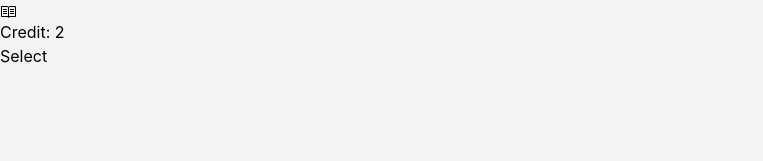
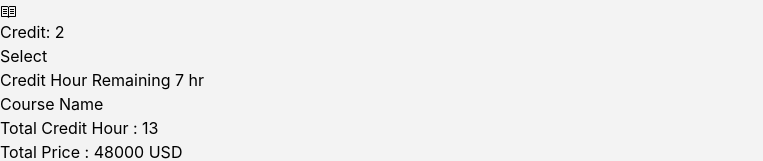
Before and after one commit to farhanAfrad/course-roaster, a React (Vite) app: page / in a window 1280 px wide. Shown: the part 4024-4185 px from the top of the page, without its empty margins (0-763 px from the left). Before the commit the page ends 4092 px from the top, so only its background shows below. Built offline with nearby package versions, Linux system fonts and the light colour scheme.

Commit message:
if selected button is cliked course name will be showed in the cart, course name section functionality added

```diff
--- a/src/App.jsx
+++ b/src/App.jsx
@@ -5,19 +5,32 @@ import Cart from './components/Cart/Cart'
 import { useState } from 'react'
 
 function App() {
-  const [cart,setCart] = useState([]);
+  const [courseIncart,setCourseCart] = useState([]);
 
   const handleSelectToCart = (course) =>{
-    const newCart = [...cart,course];
-    setCart(newCart);
+    // console.log(courseIncart);
+    let newC = [];
+    for(let crs of courseIncart){
+      if(crs.id === course.id){
+        continue;
+      }
+      else{
+        newC = [...courseIncart,course];
+      }
+    }
+    // const newCart = [...courseIncart,course];
+    // setCourseCart(newCart);
+     setCourseCart(newC);
+
   }
+
 
   return (
     <>
       <Header></Header>
       <main className='w-11/12 mx-auto md:flex gap-6'>
         <Courses handleSelectToCart={handleSelectToCart}></Courses>
-        <Cart cart={cart}></Cart>
+        <Cart courseIncart={courseIncart}></Cart>
       </main>
     </>
   )
--- a/src/components/Cart/Cart.jsx
+++ b/src/components/Cart/Cart.jsx
@@ -1,18 +1,32 @@
-import DisplayCart from "../Display Cart/DisplayCart";
+
 import PropTypes from 'prop-types'
+// import List from '../List/List';
 
-const Cart = ({cart}) => {
+const Cart = ({courseIncart}) => {
+    //  console.log(courseIncart);
+    // const {course_name} = courseIncart;
 
+    // console.log(course_name);
     return (
-        <div>
-            {
-                cart.map(course => <DisplayCart key={course.id} course={course}></DisplayCart>)
-            }
+        <div className="w-1/4 bg-white p-6 rounded-xl h-min">
+            <h3 className="mb-4 text-lg font-bold text-blue-500">Credit Hour Remaining 7 hr</h3>
+            <div className="pt-4 pb-6 border-t-2 border-b-2">
+                <h2 className="text-xl font-bold">Course Name</h2>
+                <ol className="list-decimal ml-5 mt-5 text-gray-700">
+                   {
+                    courseIncart.map(course => <li key={course.id}>{course.course_name}</li>)
+                   }
+
+                </ol>
+            </div>
+
+            <p className="py-4 border-b-2 text-gray-600 font-semibold">Total Credit Hour : 13</p>
+            <p className="py-4 text-gray-600 font-semibold">Total Price : 48000 USD</p>
         </div>
     );
 };
 
 Cart.propTypes = {
-    cart: PropTypes.array
+    courseIncart: PropTypes.array
 }
 export default Cart;
--- a/src/components/Display Cart/DisplayCart.jsx
+++ /dev/null
@@ -1,24 +0,0 @@
-import PropTypes from 'prop-types';
-
-const DisplayCart = ({course}) => {
-    const {course_name} = course;
-    return (
-        <div className="w-1/4 bg-white p-6 rounded-xl h-min">
-            <h3 className="mb-4 text-lg font-bold text-blue-500">Credit Hour Remaining 7 hr</h3>
-            <div className="pt-4 pb-6 border-t-2 border-b-2">
-                <h2 className="text-xl font-bold">Course Name</h2>
-                <ol className="list-decimal ml-5 mt-5 text-gray-700">
-                    {course_name}
-                </ol>
-            </div>
-
-            <p className="py-4 border-b-2 text-gray-600 font-semibold">Total Credit Hour : 13</p>
-            <p className="py-4 text-gray-600 font-semibold">Total Price : 48000 USD</p>
-        </div>
-    );
-};
-
-DisplayCart.propTypes = {
-    course: PropTypes.object
-}
-export default DisplayCart;
--- /dev/null
+++ b/src/components/List/List.jsx
@@ -0,0 +1,9 @@
+// import React from 'react';
+
+// const List = ({course_name}) => {
+//     return (
+//         <li>{course_name}</li>
+//     );
+// };
+
+// export default List;
```
